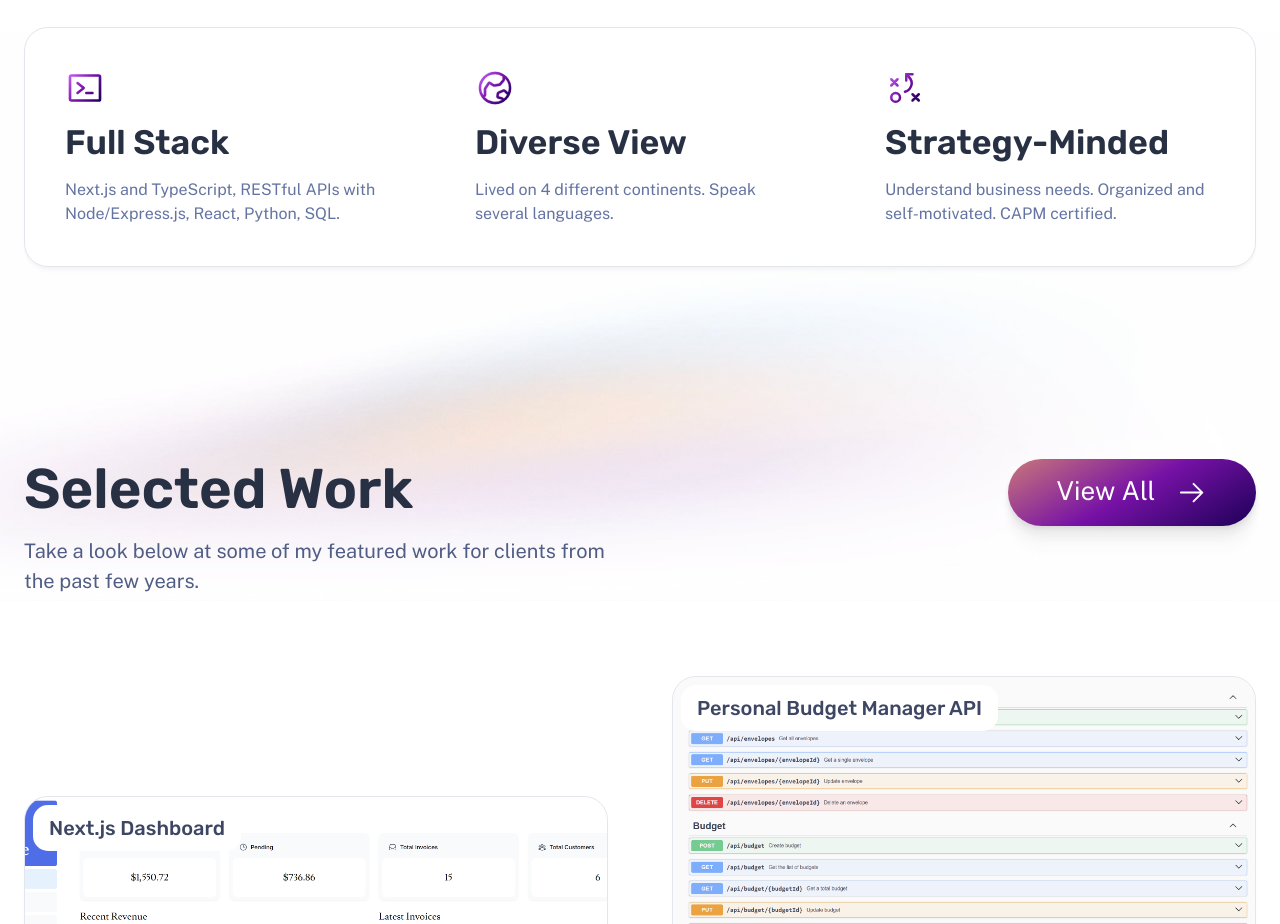
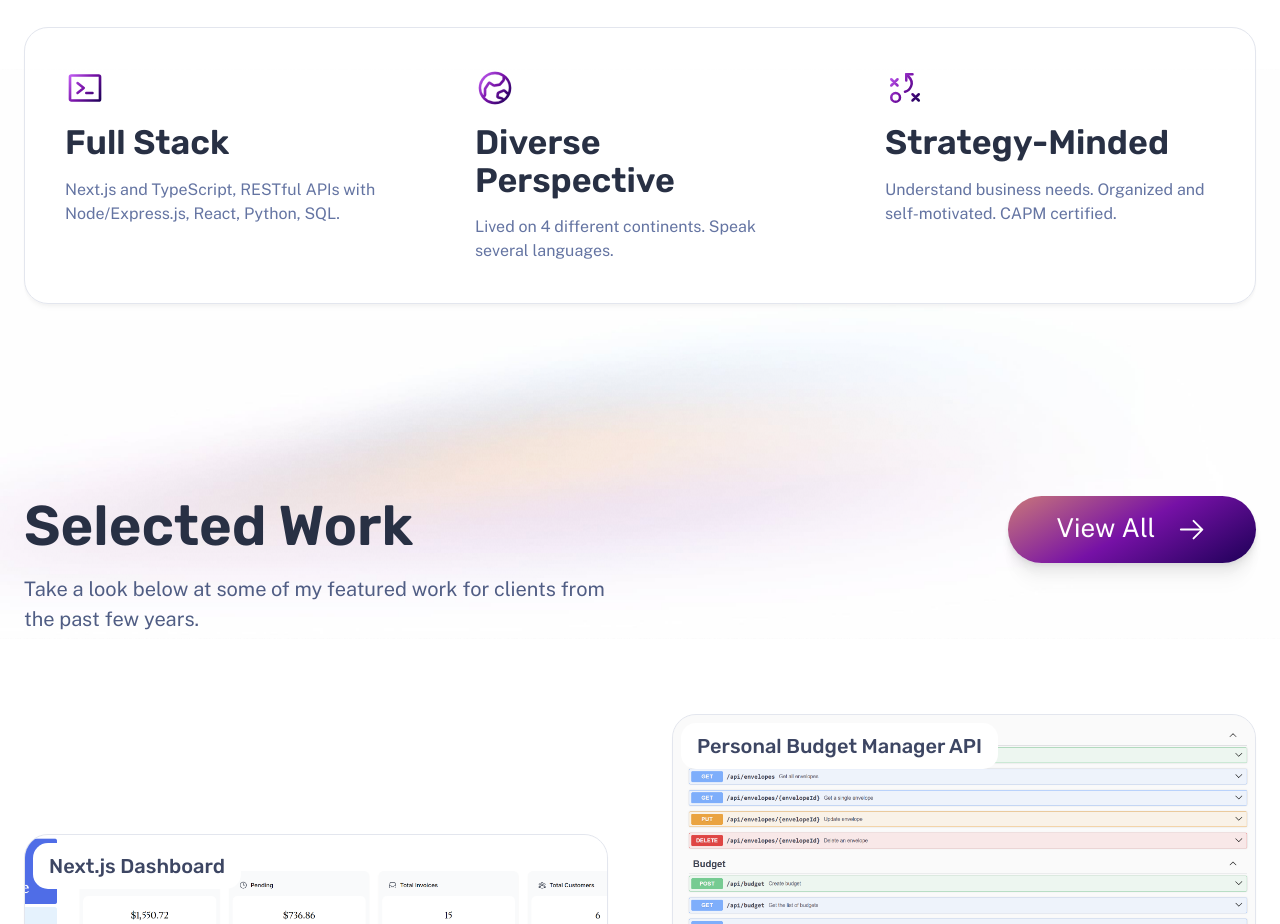
Before and after one commit to Mariphy/Mariphy.github.io, an Astro site: page / in a window 1280 px wide. Shown: the part 820-1744 px from the top of the page. Built offline with nearby package versions, Linux system fonts and the light colour scheme; Astro itself is replaced by a stand-in of ours.

Commit message:
fix wording

```diff
--- a/src/components/Skills.astro
+++ b/src/components/Skills.astro
@@ -10,7 +10,7 @@ import Icon from './Icon.astro';
 		</div>
 		<div class="stack gap-2 lg:gap-4">
 			<Icon icon="globe" color="var(--accent-regular)" size="2.5rem" gradient />
-			<h2>Diverse View</h2>
+			<h2>Diverse Perspective</h2>
 			<p>Lived on 4 different continents. Speak several languages.</p>
 		</div>
 		<div class="stack gap-2 lg:gap-4">
```
